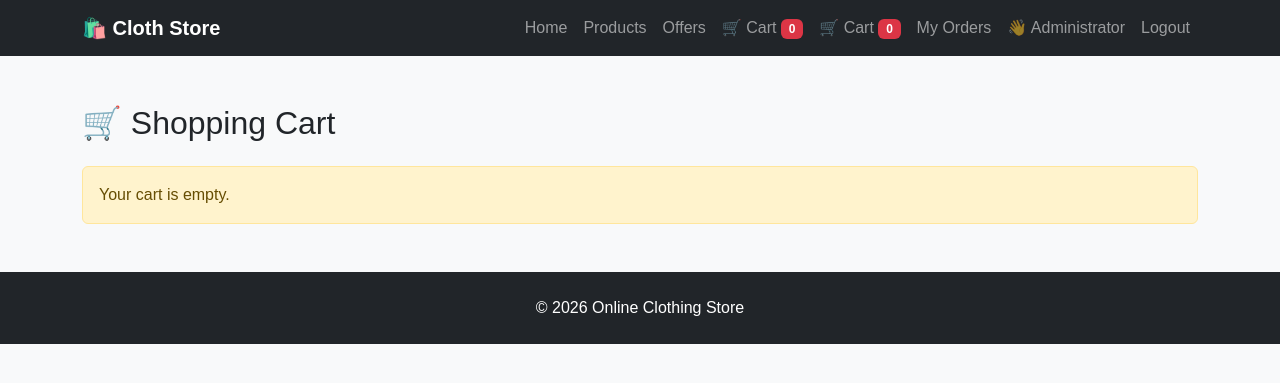
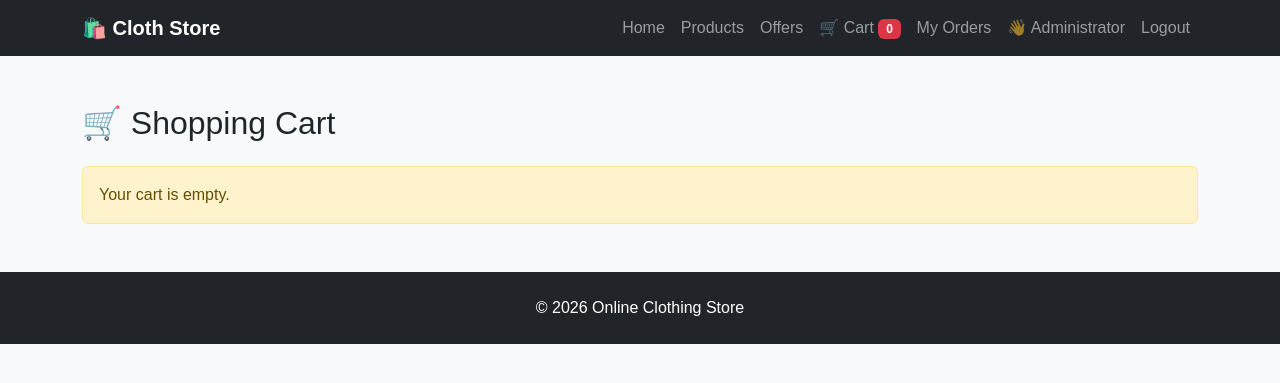
Before and after one commit to roshankrsu/cloth-store, a PHP site: page /cart.php in a window 1280 px wide. Shown: the top 383 px of the page. Run offline with PHP 8.4, Linux system fonts and the light colour scheme; a user stored in the database is signed in; data that the repository does not hold is empty.

Commit message:
removed duplicate cart from navbar

```diff
--- a/includes/navbar.php
+++ b/includes/navbar.php
@@ -70,20 +70,6 @@ if (isset($_SESSION['user'])) {
                     <li class="nav-item">
                         <a class="nav-link" href="cart.php">
                             🛒 Cart
-
-                            <span class="badge bg-danger">
-                                <?= $cartCount ?>
-                            </span>
-                        </a>
-                    </li>
-
-                <?php } ?>
-
-                <?php if (isset($_SESSION['user'])) { ?>
-
-                    <li class="nav-item">
-                        <a class="nav-link" href="cart.php">
-                            🛒 Cart
                             <span class="badge bg-danger"><?= $cartCount ?></span>
                         </a>
                     </li>
```
